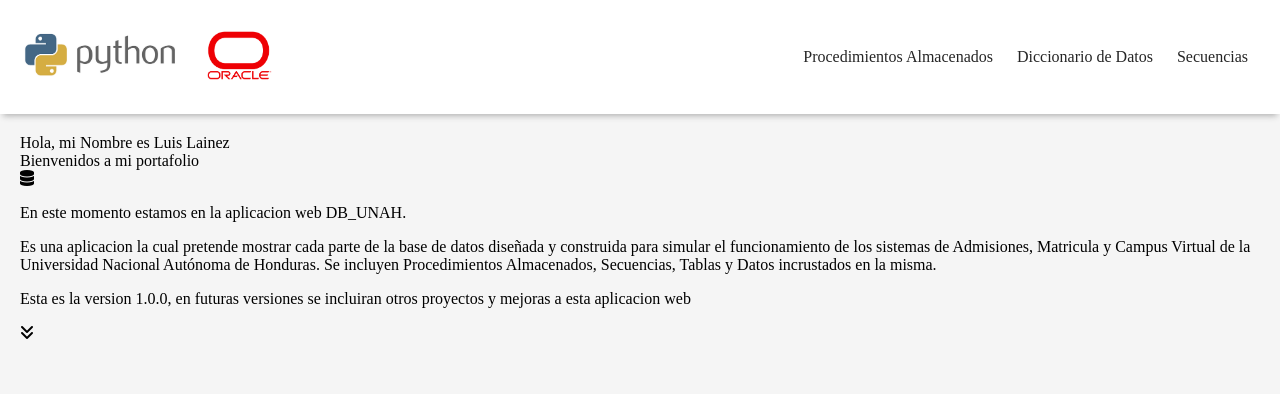
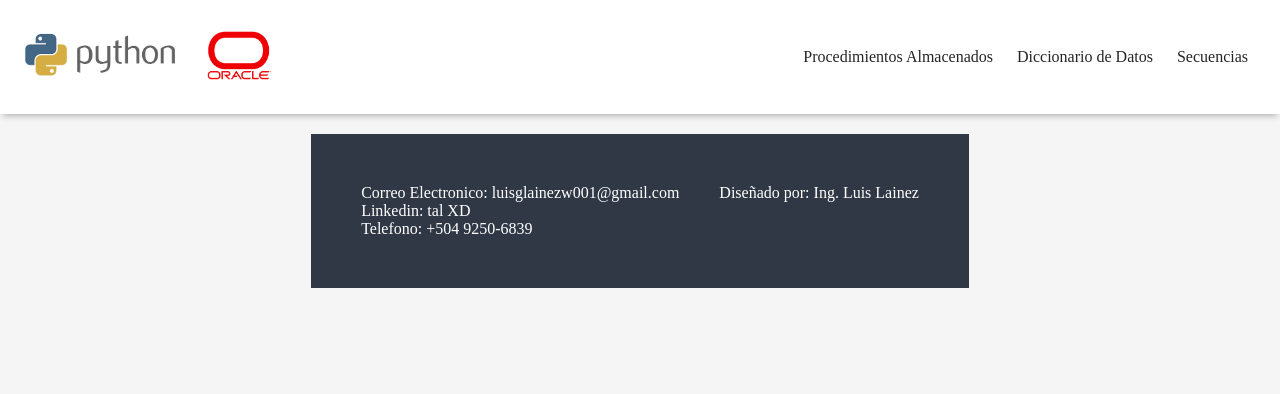
Before and after one commit to L015lanz/DB_UNAH, a Django app: template DB_Script/templates/base.html in a window 1280 px wide. Shown: the top 394 px of the page. Run offline with Django 5.2, Linux system fonts and the light colour scheme; the template is opened without the code that fills it, so the values that code supplies are empty; some libraries are stand-ins or nearby versions.

Commit message:
arreglos de base.html y footer

```diff
--- a/DB_Script/templates/base.html
+++ b/DB_Script/templates/base.html
@@ -6,6 +6,8 @@
     <meta name="viewport" content="width=device-width, initial-scale=1.0">
     <title>Visor Base de Datos</title>
     <link rel="stylesheet" href="{%static 'css/main.css'%}">
+    {% block style %}
+{%endblock%}
 </head>
 <body>
 
@@ -30,31 +32,26 @@
     </nav>
 </section>
 
-<section class="container ">
+<section class="container body-container">
 
-    <div id="Card-introduccion">
-        <section id="introduccion">
-            <div id="myname">
-                Hola, mi Nombre es Luis Lainez
-            </div>
-            <div id="welcome">
-                Bienvenidos a mi portafolio
-            </div>
-        </section>
-        <section id="description-page">
-            <i class="fa-solid fa-database"></i>
-            <p>
-                En este momento estamos en la aplicacion web DB_UNAH.
-            </p>
-            <p>
-                Es una aplicacion la cual pretende mostrar cada parte de la base de datos diseñada y construida para simular el funcionamiento de los sistemas de Admisiones, Matricula y Campus Virtual de la Universidad Nacional Autónoma de Honduras. Se incluyen Procedimientos Almacenados, Secuencias, Tablas y Datos incrustados en la misma.
-            </p>
-            <p>
-                Esta es la version 1.0.0, en futuras versiones se incluiran otros proyectos y mejoras a esta aplicacion web
-            </p>
-        </section>
-    </div>
-    <i class="fa-solid fa-angles-down"></i>
+
+
+
+
+    {% block content %}
+    {% endblock %}
+
+<section class="container footer-container">
+    <section class="footer-section">
+        <div class="footer-info">Correo Electronico: luisglainezw001@gmail.com</div>
+        <div class="footer-info">Linkedin: tal XD</div>
+        <div class="footer-info">Telefono: +504 9250-6839</div>
+
+    </section>
+    <section class="footer-section">
+        <div class="footer-info">Diseñado por: Ing. Luis Lainez</div>
+    </section>
+
 </section>
 <script src="https://kit.fontawesome.com/3ddafbe7b7.js" crossorigin="anonymous"></script>
 </body>
--- a/static/css/main.css
+++ b/static/css/main.css
@@ -60,9 +60,16 @@ body{
 .footer-container{
     background-color: #303846;
     padding: 30px;
+    display: flex;
+
+    justify-content: space-between;
+}
+.footer-section{
+    margin: 20px;
 }
 
 .footer-info{
     color: white;
     font-weight: 500;
+    font-size: 16px;
 }
```
Also changed, not shown: DB_Script/templates/index.html (+6 -43 lines), static/css/index.css (+8 -1 lines).
